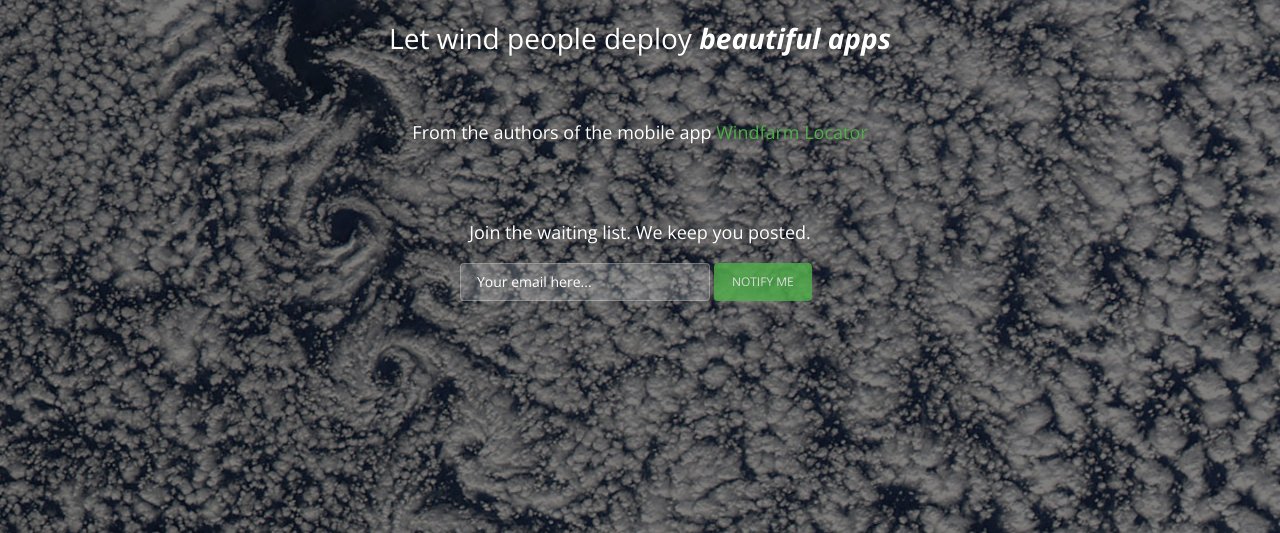
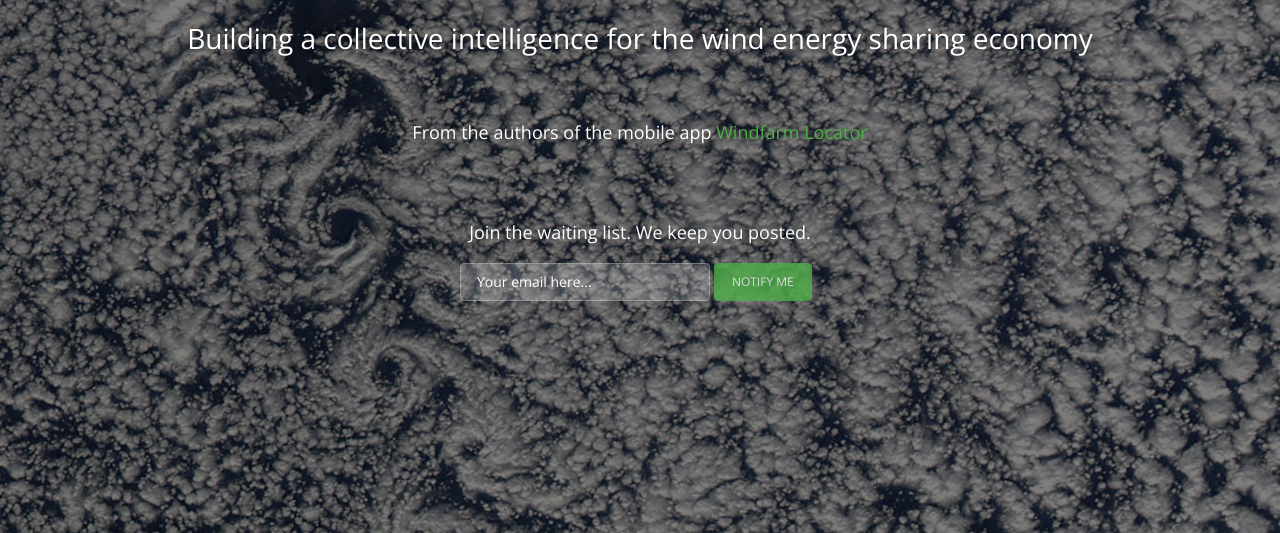
Before and after one commit to fparaggio/windstack-comingsoon, a plain HTML site: page index.html in a window 1280 px wide. Shown: the part 267-800 px from the top of the page. Drawn offline with nearby package versions, Linux system fonts and the light colour scheme; a web font is replaced by a local one.

Commit message:
changed motto

```diff
--- a/index.html
+++ b/index.html
@@ -98,7 +98,7 @@
         </h1>
 
         <div class="content">
-			<h4 class="motto">Let wind people deploy <span class="hBold">beautiful apps</span></h4>
+			<h4 class="motto">Building a collective intelligence for the wind energy sharing economy</span></h4>
 			<h5 class="motto" style="font-size:18px">
 			From the authors of the mobile app <a target="_blank" style="color:#4eaf49" href="http://www.windfarmlocator.com">Windfarm Locator</a>
 			</h5>
```
